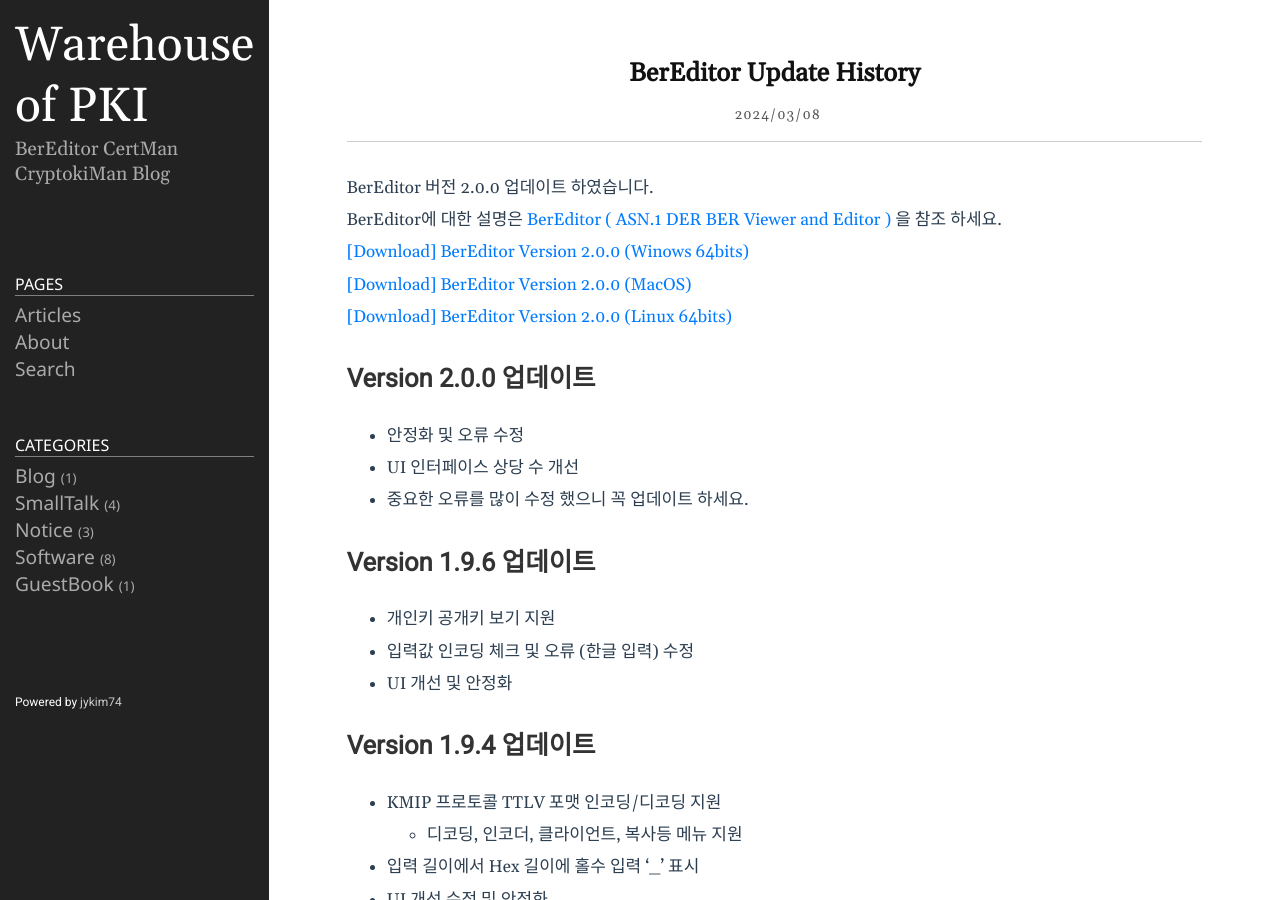
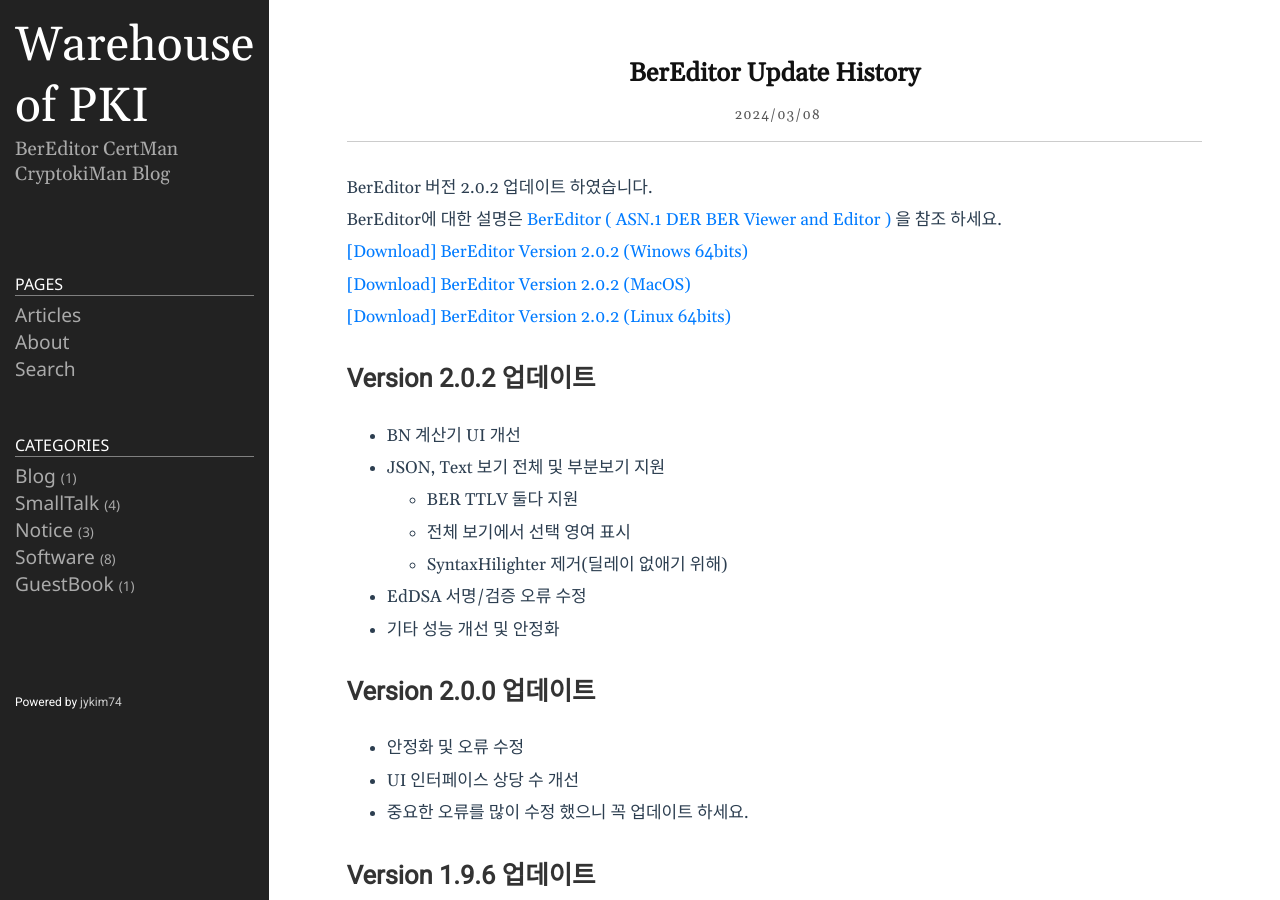
Before and after one commit to jykim74/jykim74.github.io, a Jekyll site: the page built from _posts/2024-03-08-BerEditorUpdate.md, in a window 1280 px wide and 900 px high. Built offline with Jekyll 4.4.1, drawn with Linux system fonts in a browser that asks for light colours; nearby versions of some CDN libraries; comment, search, counter and statistics services are not loaded.

Commit message:
업데이트 적용

```diff
--- a/_posts/2023-04-13-BerEditor.markdown
+++ b/_posts/2023-04-13-BerEditor.markdown
@@ -16,11 +16,11 @@
 
 This is a program I made personally, so if you have any questions or bugs, use [Google Groups]( https://groups.google.com/g/bereditor, "Google Groups" )
 
-[[Download] BerEditor Version 2.0.0 (Win64)]( https://jykim74.github.io/msi/BerEditor-enV200.msi "BerEditor" )
+[[Download] BerEditor Version 2.0.2 (Win64)]( https://jykim74.github.io/msi/BerEditor-enV202.msi "BerEditor" )
 
-[[Download] BerEditor Version 2.0.0 (MacOS)]( https://jykim74.github.io/dmg/BerEditorV200.dmg "BerEditor" )
+[[Download] BerEditor Version 2.0.2 (MacOS)]( https://jykim74.github.io/dmg/BerEditorV202.dmg "BerEditor" )
 
-[[Download] BerEditor Version 2.0.0 (Linux64)]( https://jykim74.github.io/zip/BerEditorV200.zip "BerEditor" )
+[[Download] BerEditor Version 2.0.2 (Linux64)]( https://jykim74.github.io/zip/BerEditorV202.zip "BerEditor" )
 
 If you would like to receive a license, simply write a request in [Free License Request](https::/jykim7.mycafe24.com/user_reg.php) and you can receive a trial (30-day) license.
 Of course, you can apply for a license multiple times.
--- a/_posts/2023-04-13-CryptokiMan.markdown
+++ b/_posts/2023-04-13-CryptokiMan.markdown
@@ -10,11 +10,11 @@
 Actually, the module test was done with the library downloaded from https://www.opendnssec.org/softhsm/.
 This is a program I made personally, so if you have any questions or bugs, use [Google Groups]( https://groups.google.com/g/cryptokiman, "Google Groups" )
 
-[[Download] CryptokiMan Version 1.8.4 (Win64)](https://jykim74.github.io/msi/CryptokiMan-enV184.msi "CryptokiMan")
+[[Download] CryptokiMan Version 1.8.6 (Win64)](https://jykim74.github.io/msi/CryptokiMan-enV186.msi "CryptokiMan")
 
-[[Download] CryptokiMan Version 1.8.4 (MacOS)](https://jykim74.github.io/dmg/CryptokiManV184.dmg, "CryptokiMan")
+[[Download] CryptokiMan Version 1.8.6 (MacOS)](https://jykim74.github.io/dmg/CryptokiManV186.dmg, "CryptokiMan")
 
-[[Download] CryptokiMan Version 1.8.4 (Linux64)](https://jykim74.github.io/zip/CryptokiManV184.zip, "CryptokiMan")
+[[Download] CryptokiMan Version 1.8.6 (Linux64)](https://jykim74.github.io/zip/CryptokiManV186.zip, "CryptokiMan")
 
 If you would like to receive a license, simply write a request in [Free License Request](https::/jykim7.mycafe24.com/user_reg.php) and you can receive a trial (30-day) license.
 Of course, you can apply for a license multiple times.
--- a/_posts/2024-03-08-BerEditorUpdate.md
+++ b/_posts/2024-03-08-BerEditorUpdate.md
@@ -4,12 +4,21 @@
 tags: [ASN.1,ASN.1 viewer, BER, BER reader, BER viewer, DER ,DER reader]
 category: Software
 ---
-BerEditor 버전 2.0.0 업데이트 하였습니다.
+BerEditor 버전 2.0.2 업데이트 하였습니다.
 BerEditor에 대한 설명은 [BerEditor ( ASN.1 DER BER Viewer and Editor )](https://jykim74.tistory.com/36) 을 참조 하세요.
 
-[\[Download\] BerEditor Version 2.0.0 (Winows 64bits)](https://jykim74.github.io/msi/BerEditor-enV200.msi)
-[\[Download\] BerEditor Version 2.0.0 (MacOS)](https://jykim74.github.io/dmg/BerEditorV200.dmg)
-[\[Download\] BerEditor Version 2.0.0 (Linux 64bits)](https://jykim74.github.io/zip/BerEditorV200.zip)
+[\[Download\] BerEditor Version 2.0.2 (Winows 64bits)](https://jykim74.github.io/msi/BerEditor-enV202.msi)
+[\[Download\] BerEditor Version 2.0.2 (MacOS)](https://jykim74.github.io/dmg/BerEditorV202.dmg)
+[\[Download\] BerEditor Version 2.0.2 (Linux 64bits)](https://jykim74.github.io/zip/BerEditorV202.zip)
+
+## Version 2.0.2 업데이트
+- BN 계산기 UI 개선
+- JSON, Text 보기 전체 및 부분보기 지원
+	* BER TTLV 둘다 지원
+	* 전체 보기에서 선택 영여 표시
+	* SyntaxHilighter 제거(딜레이 없애기 위해)
+- EdDSA 서명/검증 오류 수정
+- 기타 성능 개선 및 안정화
 
 ## Version 2.0.0 업데이트
 - 안정화 및 오류 수정
--- a/appcast/bereditor_appcast_mac.xml
+++ b/appcast/bereditor_appcast_mac.xml
@@ -5,10 +5,10 @@
 		<description>Feed for BerEditor updates</description>
 		<language>en</language>
 		<item>
-			<title>Version 2.0.0</title>
+			<title>Version 2.0.2</title>
 			<sparkle:releaseNotesLink>https://jykim74.github.io/software/2024/03/08/BerEditorUpdate.html</sparkle:releaseNotesLink>
-			<enclosure url="https://jykim74.github.io/dmg/BerEditorV200.dmg" sparkle:version="2.0.0"
-			sparkle:edSignature="y+Rr0KhlKdeIblSSY93uJigW8x8gDnksqaGpWFf74KG2ull8uPDvu3NrDRnFA+HZF2Zya3eLNMHgv7r5GyYHBA==" length="16140413"
+			<enclosure url="https://jykim74.github.io/dmg/BerEditorV202.dmg" sparkle:version="2.0.2"
+			sparkle:edSignature="ORyr++Qt95UsZW19AqgacSKsTu2IPTwHLvqqoZYl6pn0f1TvMXwtrMGKOvh4GtRr/LxKTVfqPern86p51H8oAg==" length="16152382"
 			type="application/octet-stream"/>
 		</item>
 	</channel>
--- a/appcast/bereditor_appcast_mac_ko.xml
+++ b/appcast/bereditor_appcast_mac_ko.xml
@@ -5,10 +5,10 @@
 		<description>Feed for BerEditor updates</description>
 		<language>en</language>
 		<item>
-			<title>Version 2.0.0</title>
+			<title>Version 2.0.2</title>
 			<sparkle:releaseNotesLink>https://jykim74.github.io/software/2024/03/08/BerEditorUpdate.html</sparkle:releaseNotesLink>
-			<enclosure url="https://jykim74.github.io/dmg/BerEditorV200.dmg" sparkle:version="2.0.0"
-			sparkle:edSignature="y+Rr0KhlKdeIblSSY93uJigW8x8gDnksqaGpWFf74KG2ull8uPDvu3NrDRnFA+HZF2Zya3eLNMHgv7r5GyYHBA==" length="16140413"
+			<enclosure url="https://jykim74.github.io/dmg/BerEditorV202.dmg" sparkle:version="2.0.2"
+			sparkle:edSignature="ORyr++Qt95UsZW19AqgacSKsTu2IPTwHLvqqoZYl6pn0f1TvMXwtrMGKOvh4GtRr/LxKTVfqPern86p51H8oAg==" length="16152382"
 			type="application/octet-stream"/>
 		</item>
 	</channel>
--- a/appcast/bereditor_appcast_win.xml
+++ b/appcast/bereditor_appcast_win.xml
@@ -5,9 +5,9 @@
 		<description>Feed for BerEditor updates</description>
 		<language>en</language>
 		<item>
-			<title>Version 2.0.0</title>
+			<title>Version 2.0.2</title>
 			<sparkle:releaseNotesLink>https://jykim74.github.io/software/2024/03/08/BerEditorUpdate.html</sparkle:releaseNotesLink>
-			<enclosure url="https://jykim74.github.io/msi/BerEditor-enV200.msi" sparkle:version="2.0.0" length="0" type="application/octet-stream"/>
+			<enclosure url="https://jykim74.github.io/msi/BerEditor-enV202.msi" sparkle:version="2.0.2" length="0" type="application/octet-stream"/>
 		</item>
 	</channel>
 </rss>
--- a/appcast/bereditor_appcast_win_ko.xml
+++ b/appcast/bereditor_appcast_win_ko.xml
@@ -5,9 +5,9 @@
 		<description>Feed for BerEditor updates</description>
 		<language>en</language>
 		<item>
-			<title>Version 2.0.0</title>
+			<title>Version 2.0.2</title>
 			<sparkle:releaseNotesLink>https://jykim74.github.io/software/2024/03/08/BerEditorUpdate.html</sparkle:releaseNotesLink>
-			<enclosure url="https://jykim74.github.io/msi/BerEditor-enV200.msi" sparkle:version="2.0.0" length="0" type="application/octet-stream"/>
+			<enclosure url="https://jykim74.github.io/msi/BerEditor-enV202.msi" sparkle:version="2.0.2" length="0" type="application/octet-stream"/>
 		</item>
 	</channel>
 </rss>
--- a/appcast/cryptokiman_appcast_mac.xml
+++ b/appcast/cryptokiman_appcast_mac.xml
@@ -5,10 +5,10 @@
 		<description>Feed for CryptokiMan updates</description>
 		<language>en</language>
 		<item>
-			<title>Version 1.8.4</title>
+			<title>Version 1.8.6</title>
 			<sparkle:releaseNotesLink>https://jykim74.github.io/software/2024/03/08/CryptokiUpdate.html</sparkle:releaseNotesLink>
-			<enclosure url="https://jykim74.github.io/dmg/CryptokiManV184.dmg" sparkle:version="1.8.4"
-			sparkle:edSignature="dAy1rcdXG93M1Fu4n0JX9i/EPEOW56FUFiE4X1kuf5N6NQWmqpQKFaGKNmCzSNNe6+pFNvvzmkqahor/S6zXAg==" length="16085340"
+			<enclosure url="https://jykim74.github.io/dmg/CryptokiManV186.dmg" sparkle:version="1.8.6"
+			sparkle:edSignature="QTpFjRvzxgNX4DHtNeoKIfEzZU5vcrvOdB5mKm51TnsyzCf9geaxfXr8iIHf31PHZYuzi9j3hHG6aMoBd3MTDg==" length="16123967"
 			type="application/octet-stream"/>
 		</item>
 	</channel>
--- a/appcast/cryptokiman_appcast_mac_ko.xml
+++ b/appcast/cryptokiman_appcast_mac_ko.xml
@@ -5,10 +5,10 @@
 		<description>Feed for CryptokiMan updates</description>
 		<language>en</language>
 		<item>
-			<title>Version 1.8.4</title>
+			<title>Version 1.8.6</title>
 			<sparkle:releaseNotesLink>https://jykim74.github.io/software/2024/03/08/CryptokiUpdate.html</sparkle:releaseNotesLink>
-			<enclosure url="https://jykim74.github.io/dmg/CryptokiManV184.dmg" sparkle:version="1.8.4"
-			sparkle:edSignature="dAy1rcdXG93M1Fu4n0JX9i/EPEOW56FUFiE4X1kuf5N6NQWmqpQKFaGKNmCzSNNe6+pFNvvzmkqahor/S6zXAg==" length="16085340"
+			<enclosure url="https://jykim74.github.io/dmg/CryptokiManV186.dmg" sparkle:version="1.8.6"
+			sparkle:edSignature="QTpFjRvzxgNX4DHtNeoKIfEzZU5vcrvOdB5mKm51TnsyzCf9geaxfXr8iIHf31PHZYuzi9j3hHG6aMoBd3MTDg==" length="16123967"
 			type="application/octet-stream"/>
 		</item>
 	</channel>
--- a/appcast/cryptokiman_appcast_win.xml
+++ b/appcast/cryptokiman_appcast_win.xml
@@ -5,9 +5,9 @@
 		<description>Feed for CryptokiMan updates</description>
 		<language>en</language>
 		<item>
-			<title>Version 1.8.4</title>
+			<title>Version 1.8.6</title>
 			<sparkle:releaseNotesLink>https://jykim74.github.io/software/2024/03/08/CryptokiUpdate.html</sparkle:releaseNotesLink>
-			<enclosure url="https://jykim74.github.io/msi/CryptokiMan-enV184.msi" sparkle:version="1.8.4" length="0" type="application/octet-stream"/>
+			<enclosure url="https://jykim74.github.io/msi/CryptokiMan-enV186.msi" sparkle:version="1.8.6" length="0" type="application/octet-stream"/>
 		</item>
 	</channel>
 </rss>
--- a/appcast/cryptokiman_appcast_win_ko.xml
+++ b/appcast/cryptokiman_appcast_win_ko.xml
@@ -5,9 +5,9 @@
 		<description>Feed for CryptokiMan updates</description>
 		<language>en</language>
 		<item>
-			<title>Version 1.8.4</title>
+			<title>Version 1.8.6</title>
 			<sparkle:releaseNotesLink>https://jykim74.github.io/software/2024/03/08/CryptokiUpdate.html</sparkle:releaseNotesLink>
-			<enclosure url="https://jykim74.github.io/msi/CryptokiMan-enV184.msi" sparkle:version="1.8.4" length="0" type="application/octet-stream"/>
+			<enclosure url="https://jykim74.github.io/msi/CryptokiMan-enV186.msi" sparkle:version="1.8.6" length="0" type="application/octet-stream"/>
 		</item>
 	</channel>
 </rss>
```
Also changed, not shown: _posts/2024-03-08-CryptokiUpdate.md (+9 -4 lines).
